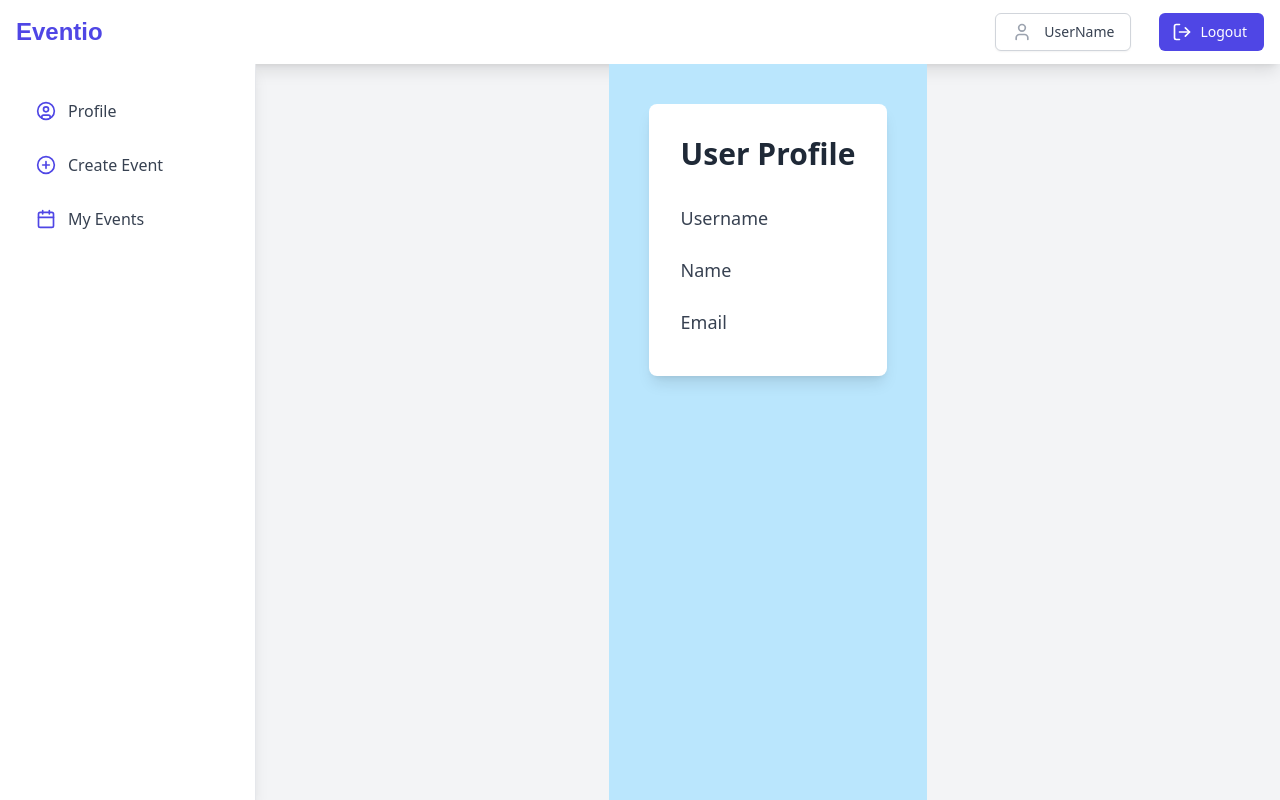
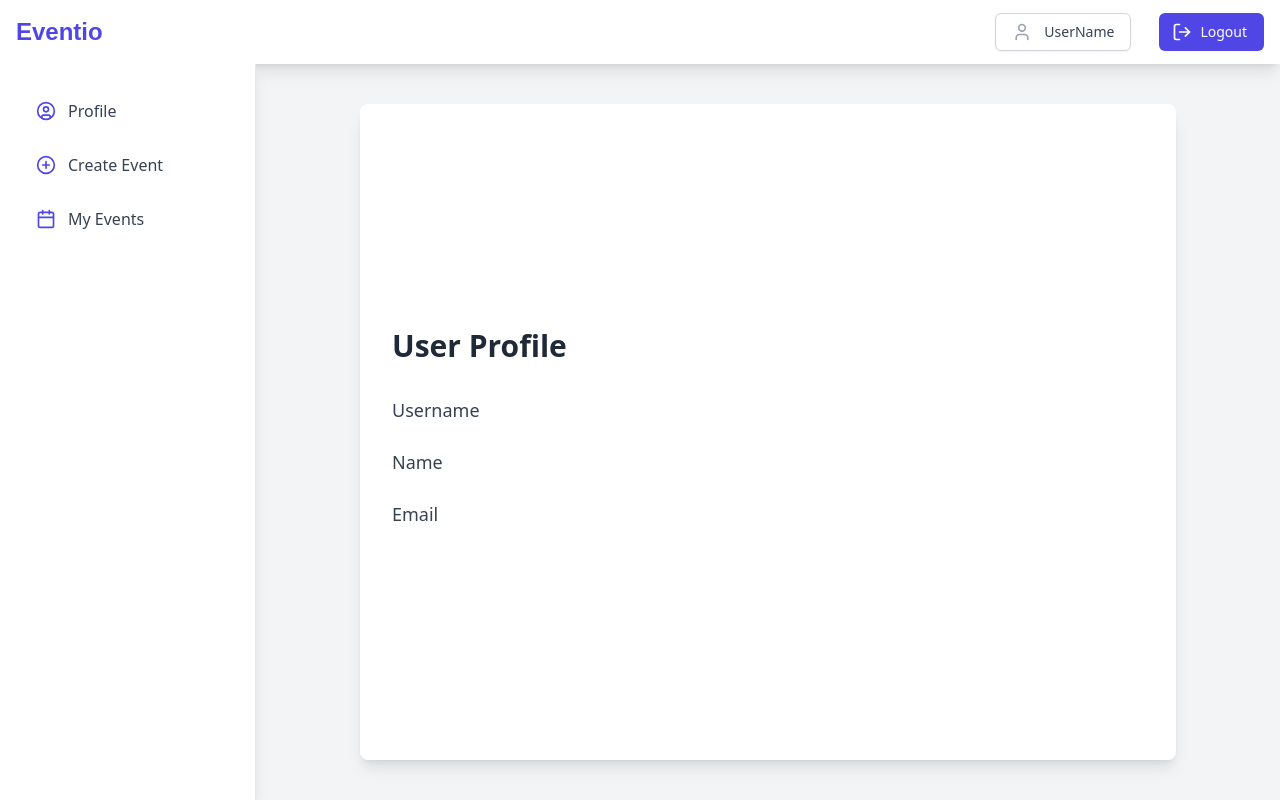
Before and after one commit to ajithms01/Capstone-React, a React (Create React App) app: page /profile in a window 1280 px wide. Built offline with nearby package versions, Linux system fonts and the light colour scheme; a web font is replaced by a local one.

Commit message:
styled profile

```diff
--- a/src/App.js
+++ b/src/App.js
@@ -11,7 +11,7 @@
 import VendorRegistrationPage from './pages/VendorRegistration';
 import EventSummaryPage from './pages/EventSummaryPage ';
 import EventCreationPage from './pages/EventCreation';
-import LandinngPageOne  from './pages/LandingPage';
+import LandinngPageOne  from './pages/landingpage';
 import EventDetailsPage from './pages/EventDetailsPage';
 import AdminProfile from './pages/AdminProfile';
 import AdminEventTable from './pages/AdminEventTable';
--- a/src/components/Sidebar.js
+++ b/src/components/Sidebar.js
@@ -28,7 +28,7 @@
             </li>
             <li>
               <Link
-                to="/events"
+                to="/dashboard"
                 className="flex items-center p-3 text-gray-700 hover:bg-indigo-50 rounded-lg transition duration-150 ease-in-out"
               >
                 <Calendar className="h-5 w-5 mr-3 text-indigo-600" />
--- a/src/pages/Profile.js
+++ b/src/pages/Profile.js
@@ -1,7 +1,7 @@
 import React, { useState, useEffect } from 'react';
 import Sidebar from '../components/Sidebar';
 import NavBar from '../components/NavBar';
-import axios from 'axios'; // For making API calls
+import axios from 'axios';
 
 const Profile = () => {
   const [userDetails, setUserDetails] = useState({
@@ -11,11 +11,9 @@
   });
 
   useEffect(() => {
-    // Get the username from local storage
     const storedUsername = localStorage.getItem('username');
 
     if (storedUsername) {
-      // Fetch user details from the backend
       axios.get(`http://localhost:9598/user/getUser?username=${storedUsername}`)
         .then(response => {
           if (response.data) {
@@ -39,13 +37,13 @@
 
   return (
     <div className="flex flex-col h-screen bg-gray-100">
-    <NavBar />
-    <div className="flex flex-1 overflow-hidden">
-      <Sidebar />
+      <NavBar />
+      <div className="flex flex-1 overflow-hidden">
+        <Sidebar />
 
         {/* User Details Display */}
-        <div className="p-10 max-w-3xl mx-auto h-screen bg-sky-200">
-          <div className="bg-white rounded-lg shadow-lg p-8">
+        <div className="flex-grow p-10 max-w-4xl mx-auto h-full">
+          <div className="h-full bg-white rounded-lg shadow-lg p-8 flex flex-col justify-center">
             <h2 className="text-3xl font-bold mb-8 text-gray-800">User Profile</h2>
             <div className="space-y-6">
               <div>
```
